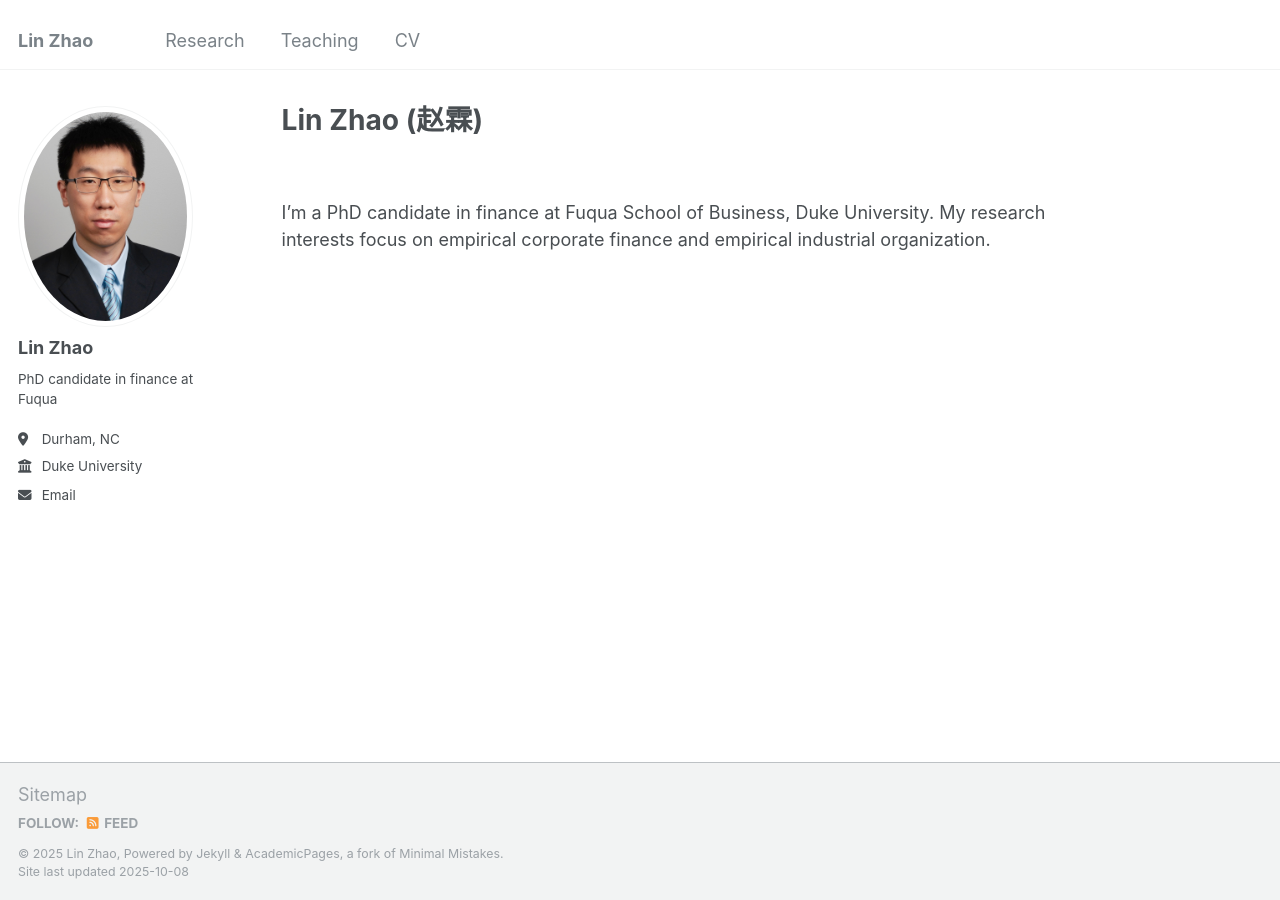
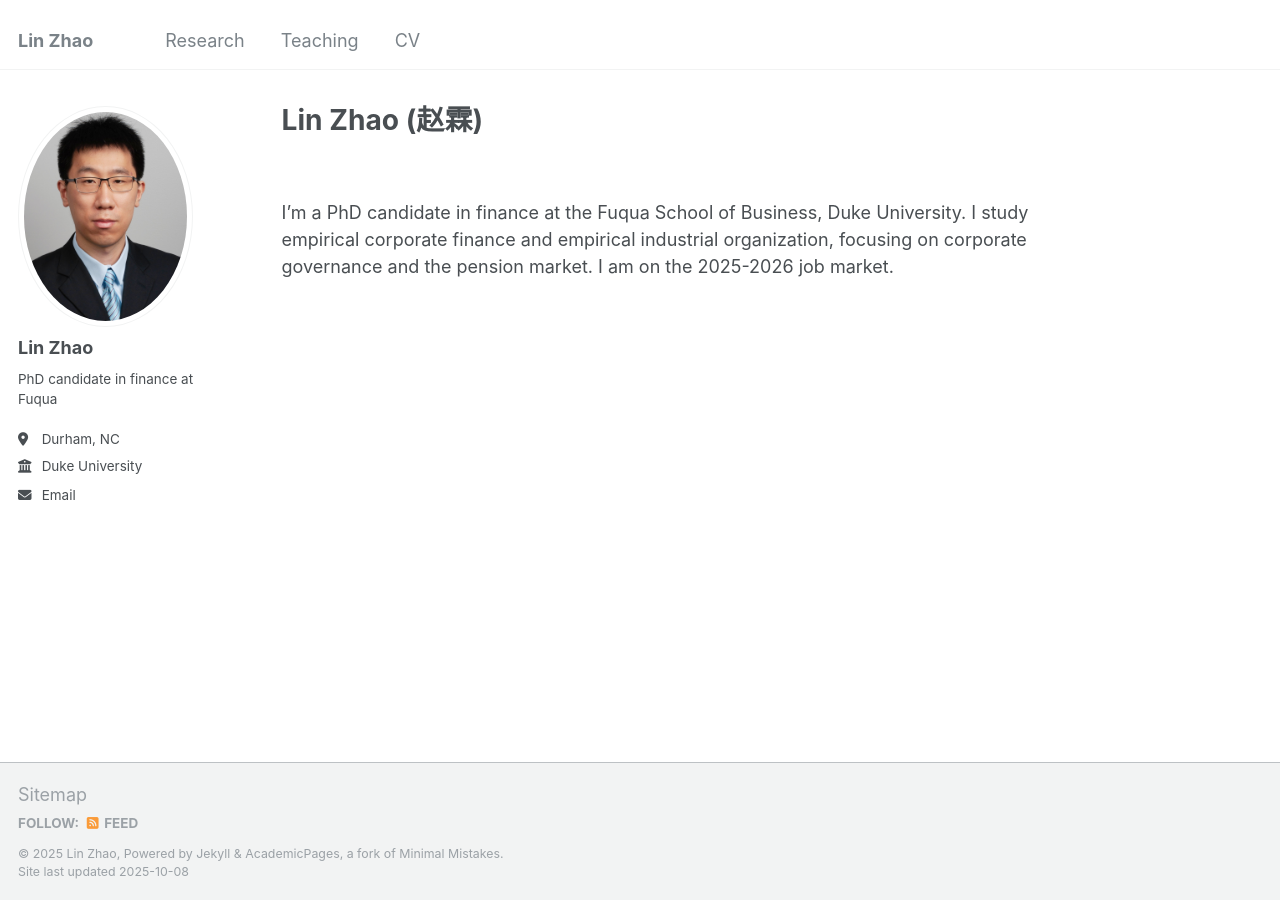
Before and after one commit to linzhao0351/linzhao0351.github.io, a Jekyll site: the page built from _pages/about.md, in a window 1280 px wide. Built offline with Jekyll 4.4.1, drawn with Linux system fonts in a browser that asks for light colours.

Commit message:
Update about.md

```diff
--- a/_pages/about.md
+++ b/_pages/about.md
@@ -9,4 +9,4 @@
 
 <br>
 
-I’m a PhD candidate in finance at Fuqua School of Business, Duke University. My research interests focus on empirical corporate finance and empirical industrial organization.
+I’m a PhD candidate in finance at the Fuqua School of Business, Duke University. I study empirical corporate finance and empirical industrial organization, focusing on corporate governance and the pension market. I am on the 2025-2026 job market.
```
